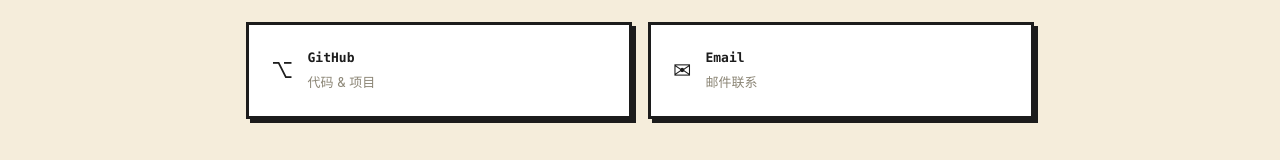
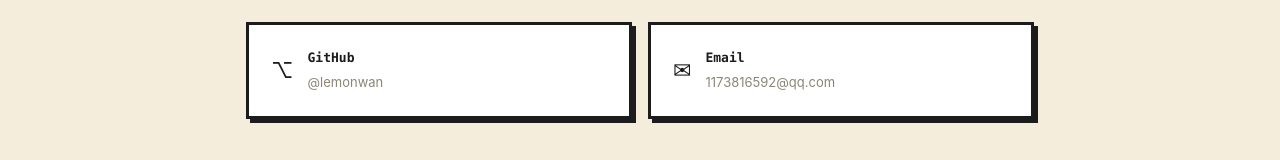
Before and after one commit to lemonwan/personal_blog, a Next.js app: page /about in a window 1280 px wide. Shown: the part 2260-2420 px from the top of the page. Built offline with nearby package versions, Linux system fonts and the light colour scheme.

Commit message:
chore: 更新关于我页面的真实联系方式
- GitHub: @lemonwan
- Email: 1173816592@qq.com

```diff
--- a/app/about/page.tsx
+++ b/app/about/page.tsx
@@ -160,7 +160,7 @@
             <h2 className="section-title">一起交流</h2>
             <div className="mt-8" style={{ display: "grid", gap: "16px", gridTemplateColumns: "repeat(auto-fit, minmax(220px, 1fr))" }}>
               <a
-                href="https://github.com/yourname"
+                href="https://github.com/lemonwan"
                 target="_blank"
                 rel="noopener noreferrer"
                 className="about-cta"
@@ -168,17 +168,17 @@
                 <span style={{ fontSize: "22px" }}>⌥</span>
                 <span>
                   <span style={{ display: "block", fontFamily: "var(--mono)", fontSize: "13px", fontWeight: 800 }}>GitHub</span>
-                  <span style={{ display: "block", fontSize: "13px", color: "var(--ink-faint)" }}>代码 & 项目</span>
+                  <span style={{ display: "block", fontSize: "13px", color: "var(--ink-faint)" }}>@lemonwan</span>
                 </span>
               </a>
               <a
-                href="mailto:wan@example.com"
+                href="mailto:1173816592@qq.com"
                 className="about-cta"
               >
                 <span style={{ fontSize: "22px" }}>✉</span>
                 <span>
                   <span style={{ display: "block", fontFamily: "var(--mono)", fontSize: "13px", fontWeight: 800 }}>Email</span>
-                  <span style={{ display: "block", fontSize: "13px", color: "var(--ink-faint)" }}>邮件联系</span>
+                  <span style={{ display: "block", fontSize: "13px", color: "var(--ink-faint)" }}>1173816592@qq.com</span>
                 </span>
               </a>
             </div>
```
